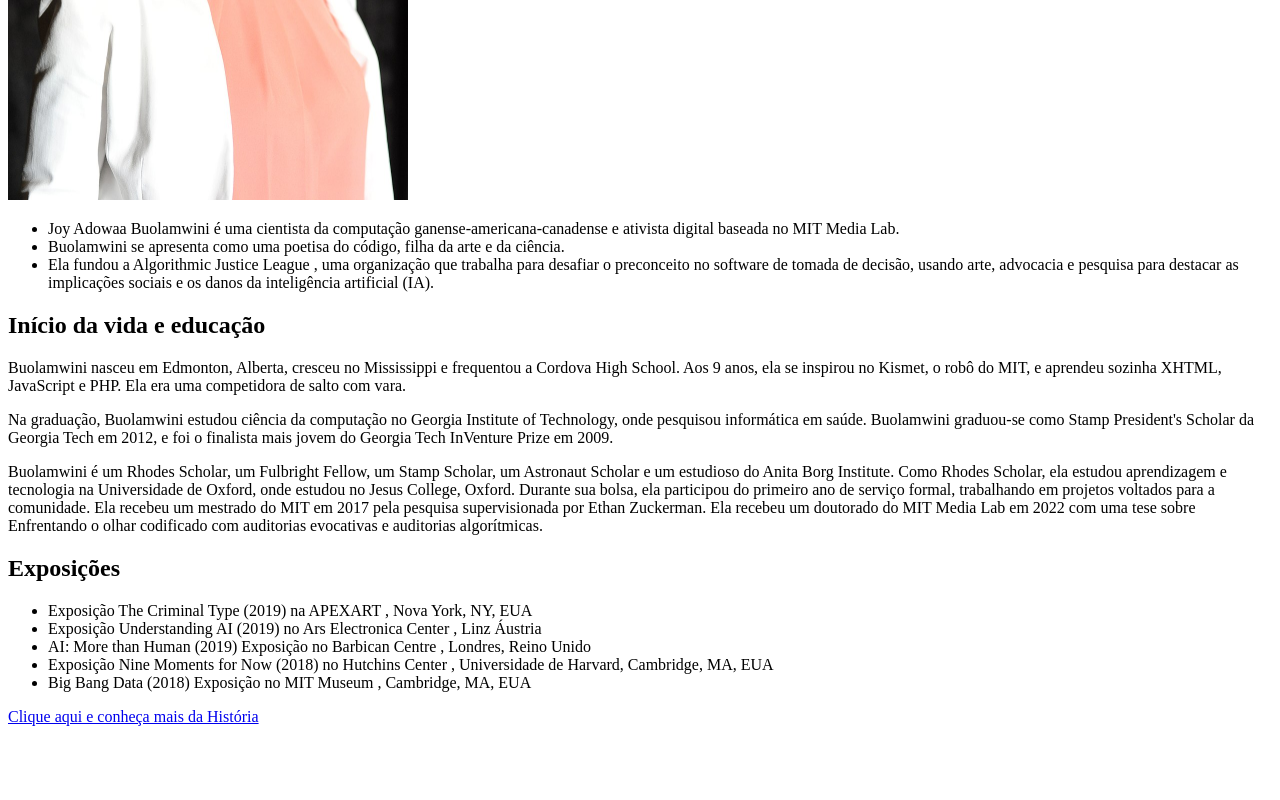
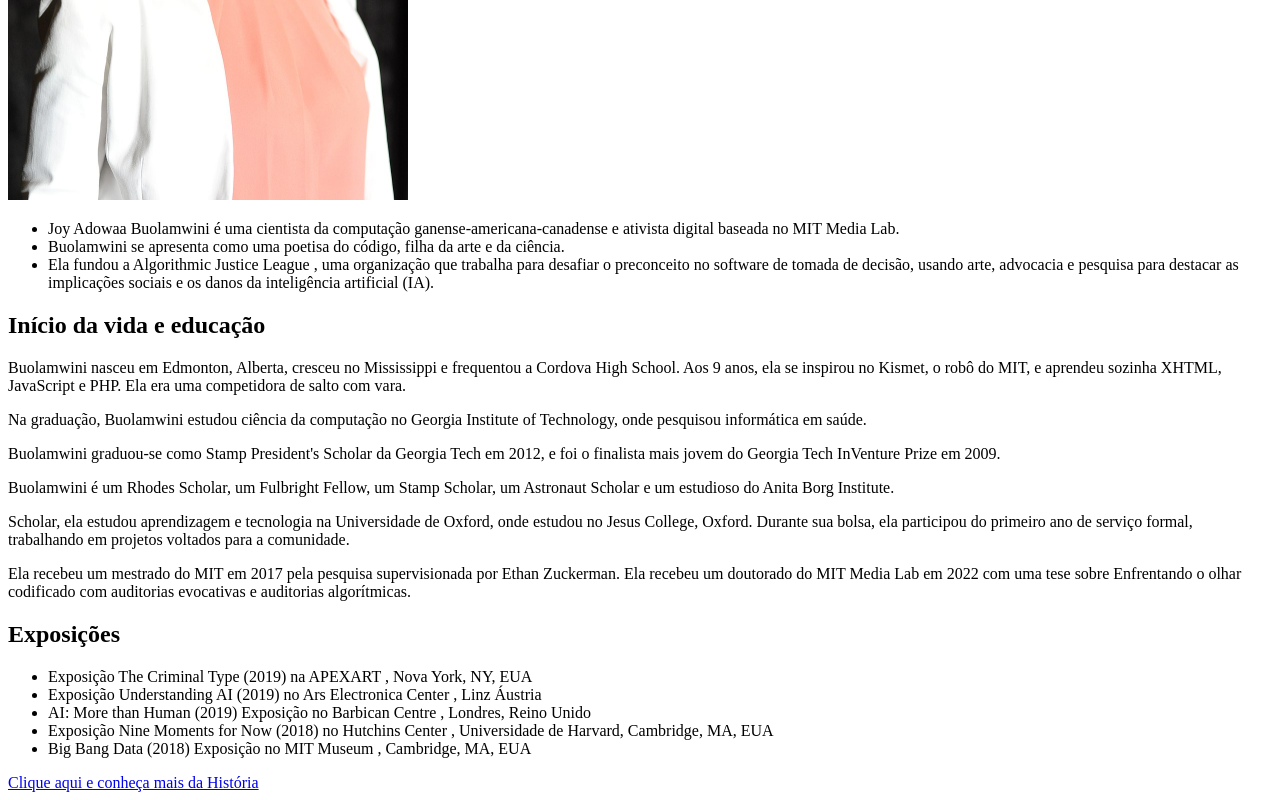
Before and after one commit to Ismael5046/ProjetoSocial, a plain HTML site: page index.html in a window 1280 px wide. Shown: the part 474-1274 px from the top of the page. Before the commit the page ends 1208 px from the top, so only its background shows below. Drawn offline with Linux system fonts and the light colour scheme.

Commit message:
Atualização

```diff
--- a/index.html
+++ b/index.html
@@ -21,14 +21,14 @@
         Aos 9 anos, ela se inspirou no Kismet, o robô do MIT, e aprendeu sozinha XHTML, JavaScript e PHP.
         Ela era uma competidora de salto com vara.</p>
 
-    <p>Na graduação, Buolamwini estudou ciência da computação no Georgia Institute of Technology, onde pesquisou informática em saúde. Buolamwini
-        graduou-se como Stamp President's Scholar da Georgia Tech em 2012, e foi o finalista mais jovem do Georgia Tech InVenture Prize em 2009. </p>
+    <p>Na graduação, Buolamwini estudou ciência da computação no Georgia Institute of Technology, onde pesquisou informática em saúde.</p>
+    <p>Buolamwini graduou-se como Stamp President's Scholar da Georgia Tech em 2012,
+        e foi o finalista mais jovem do Georgia Tech InVenture Prize em 2009. </p>
 
-    <p>Buolamwini é um Rhodes Scholar, um Fulbright Fellow, um Stamp Scholar, um Astronaut Scholar e um estudioso do Anita Borg Institute.
-        Como Rhodes
-         Scholar, ela estudou aprendizagem e tecnologia na Universidade de Oxford, onde estudou no Jesus College, Oxford.
-         Durante sua bolsa, ela participou do primeiro ano de serviço formal, trabalhando em projetos voltados para a comunidade.
-         Ela recebeu um mestrado do MIT em 2017 pela pesquisa supervisionada por Ethan Zuckerman.
+    <p>Buolamwini é um Rhodes Scholar, um Fulbright Fellow, um Stamp Scholar, um Astronaut Scholar e um estudioso do Anita Borg Institute. </p>
+     <p>Scholar, ela estudou aprendizagem e tecnologia na Universidade de Oxford, onde estudou no Jesus College, Oxford.
+         Durante sua bolsa, ela participou do primeiro ano de serviço formal, trabalhando em projetos voltados para a comunidade.</p>
+     <p>Ela recebeu um mestrado do MIT em 2017 pela pesquisa supervisionada por Ethan Zuckerman.
          Ela recebeu um doutorado do MIT Media Lab em 2022 com uma tese sobre Enfrentando o olhar codificado com
          auditorias evocativas e auditorias algorítmicas.</p>
     <h2>Exposições</h2>
```
